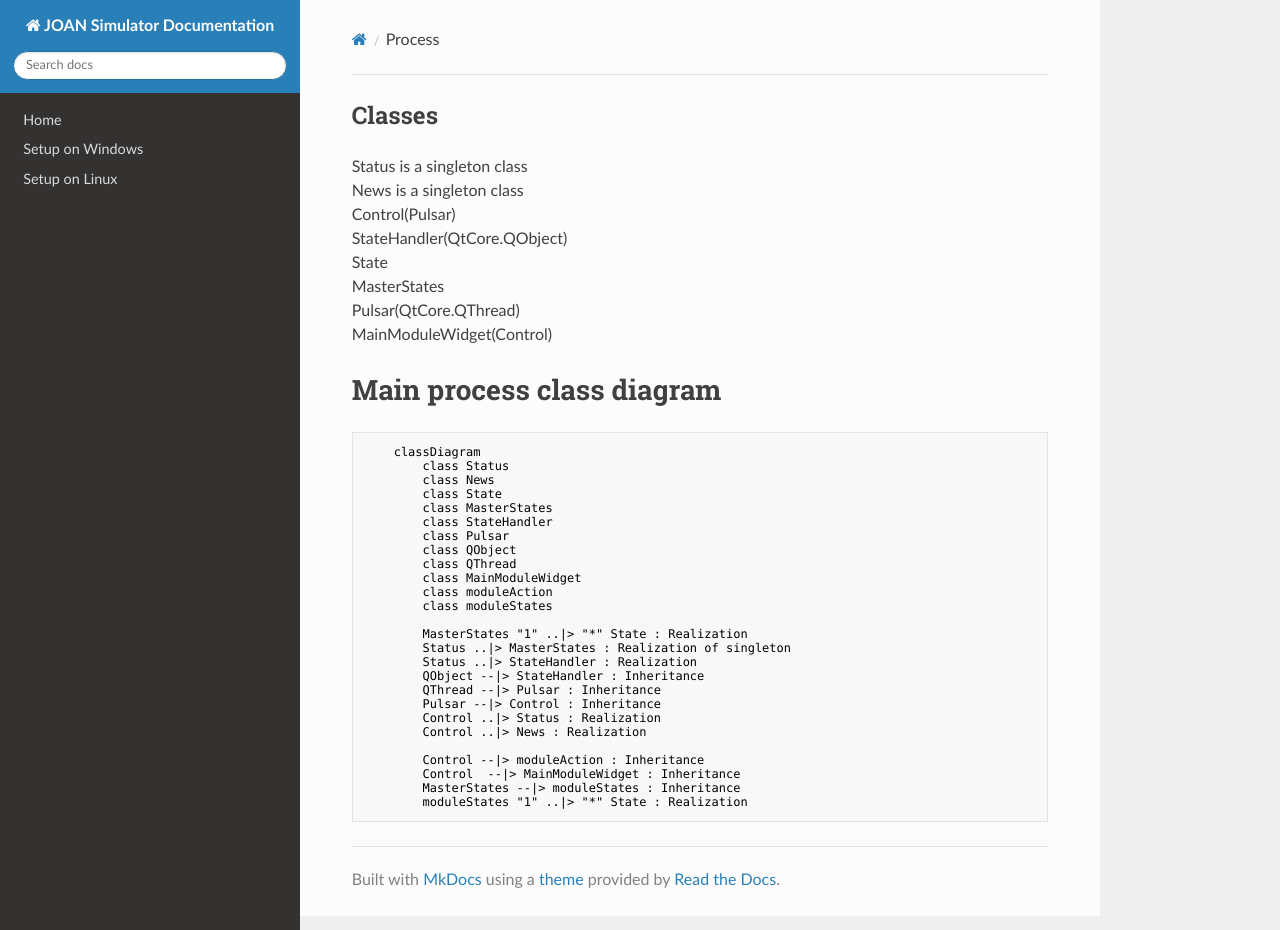
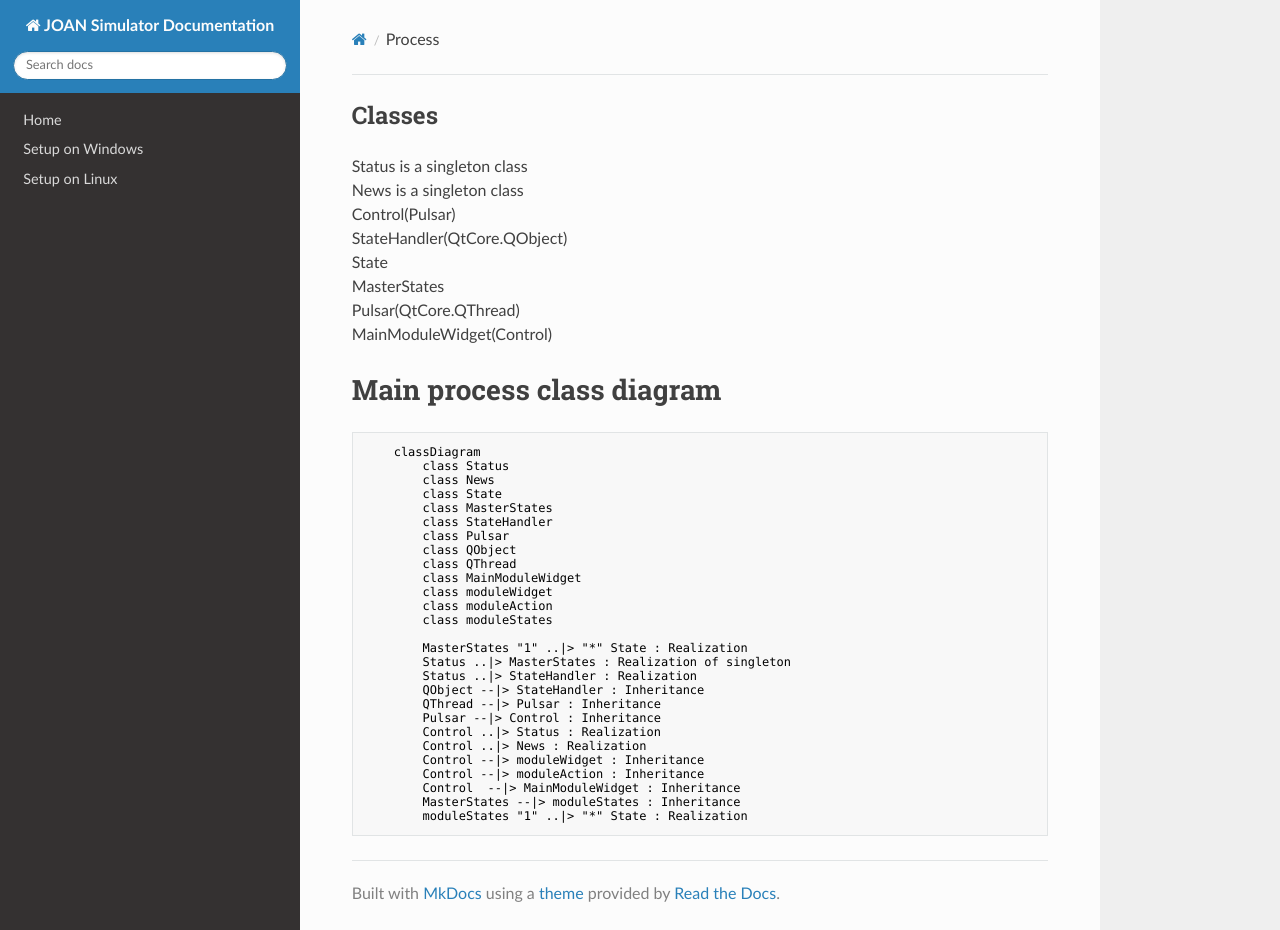
Before and after one commit to tud-hri/joan, an MkDocs documentation site: the page built from docs/process.md, in a window 1280 px wide and 930 px high. Built offline with MkDocs 1.6.1, drawn with Linux system fonts in a browser that asks for light colours; nearby versions of some CDN libraries.

Commit message:
added moduleWidget

```diff
--- a/docs/process.md
+++ b/docs/process.md
@@ -22,6 +22,7 @@ MainModuleWidget(Control) <br>
         class QObject
         class QThread
         class MainModuleWidget
+        class moduleWidget
         class moduleAction
         class moduleStates
 
@@ -33,7 +34,7 @@ MainModuleWidget(Control) <br>
         Pulsar --|> Control : Inheritance
         Control ..|> Status : Realization
         Control ..|> News : Realization
-
+        Control --|> moduleWidget : Inheritance
         Control --|> moduleAction : Inheritance
         Control  --|> MainModuleWidget : Inheritance
         MasterStates --|> moduleStates : Inheritance
```
